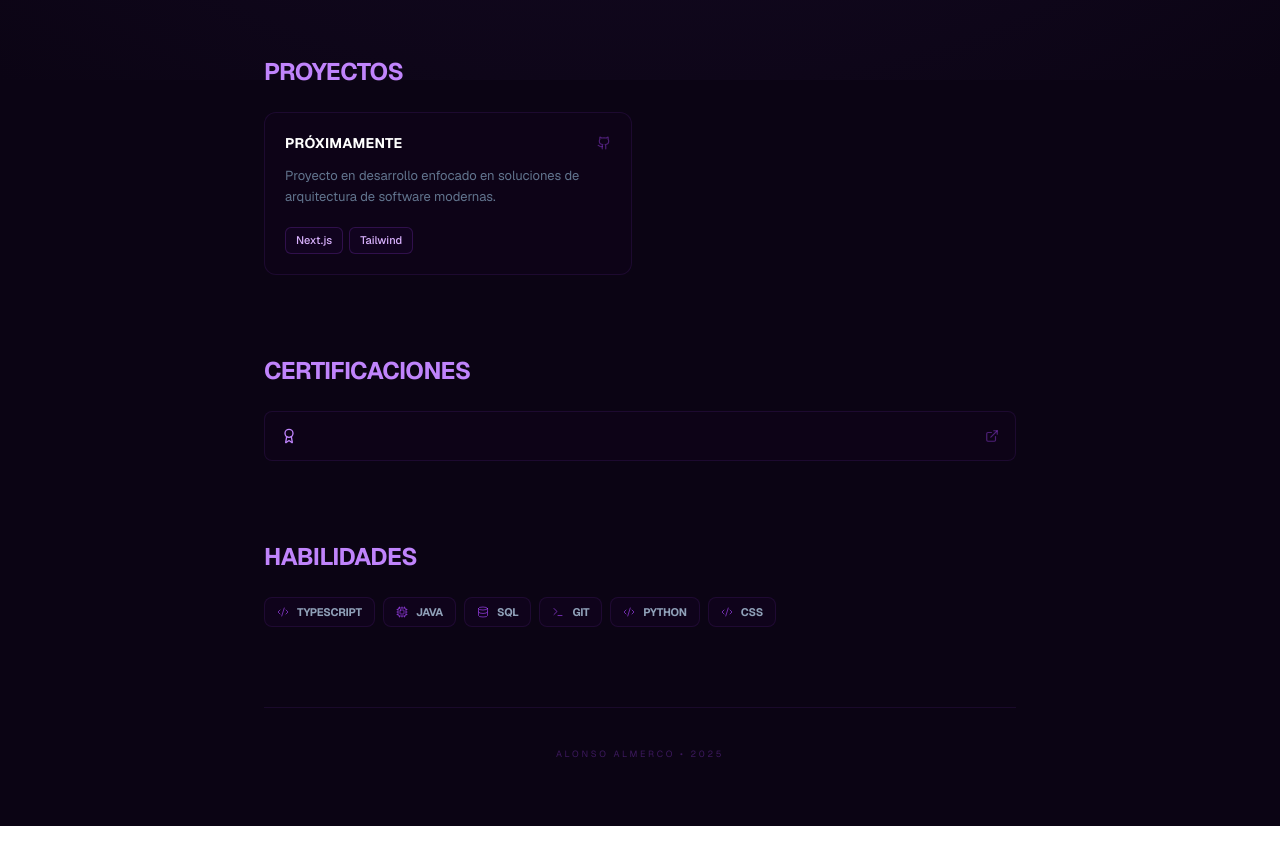
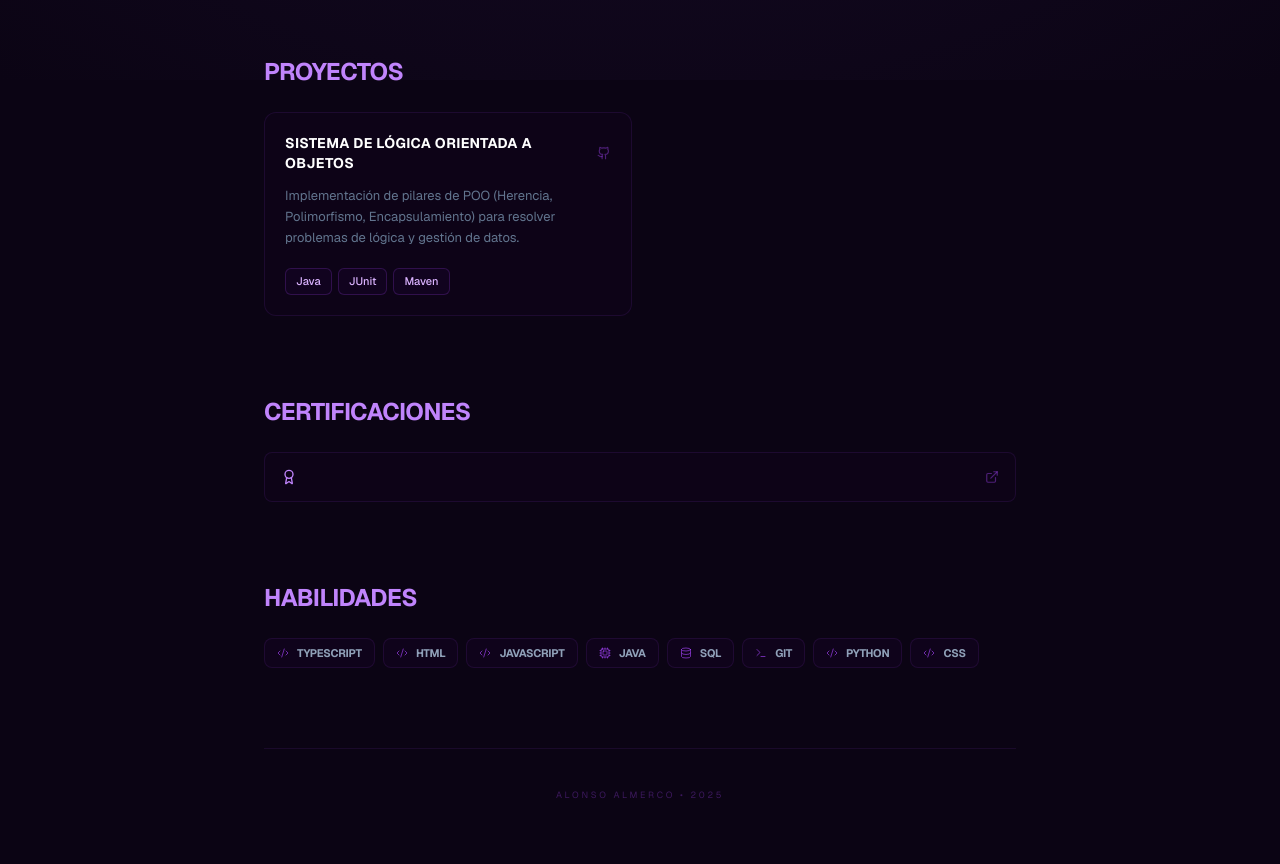
Before and after one commit to alonsolmz/mi-portafolio-lmz, a Next.js app: page / in a window 1280 px wide. Shown: the part 720-1584 px from the top of the page. Before the commit the page ends 1546 px from the top, so only its background shows below. Built offline with nearby package versions, Linux system fonts and the light colour scheme.

Commit message:
agrego proyecto java

```diff
--- a/app/page.tsx
+++ b/app/page.tsx
@@ -24,10 +24,10 @@ const DATA = {
   ],
   proyectos: [
     {
-      titulo: "Próximamente",
-      link: "#",
-      desc: "Proyecto en desarrollo enfocado en soluciones de arquitectura de software modernas.",
-      tech: ["Next.js", "Tailwind"]
+      titulo: "Sistema de Lógica Orientada a Objetos",
+      link: "https://github.com/alonsolmz/java-opp-core",
+      desc: "Implementación de pilares de POO (Herencia, Polimorfismo, Encapsulamiento) para resolver problemas de lógica y gestión de datos.",
+      tech: ["Java", "JUnit","Maven"]
     }
   ],
   certificaciones: [
@@ -35,6 +35,8 @@ const DATA = {
   ],
   habilidades: [
     { name: "TypeScript", icon: <Code2 size={12}/> },
+    { name: "HTML", icon: <Code2 size={12}/> },
+    { name: "JavaScript", icon: <Code2 size={12}/> },
     { name: "Java", icon: <Cpu size={12}/> },
     { name: "SQL", icon: <Database size={12}/> },
     { name: "Git", icon: <Terminal size={12}/> },
```
